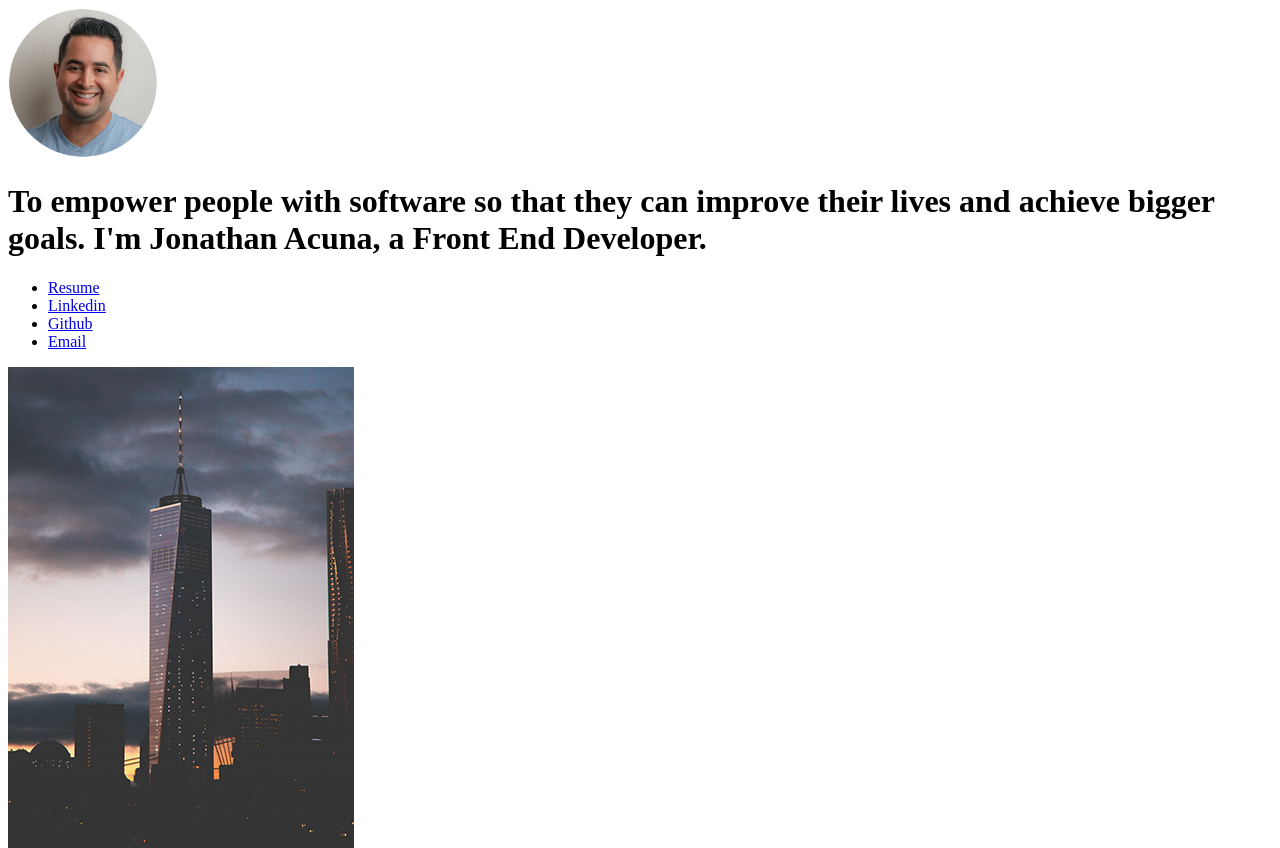
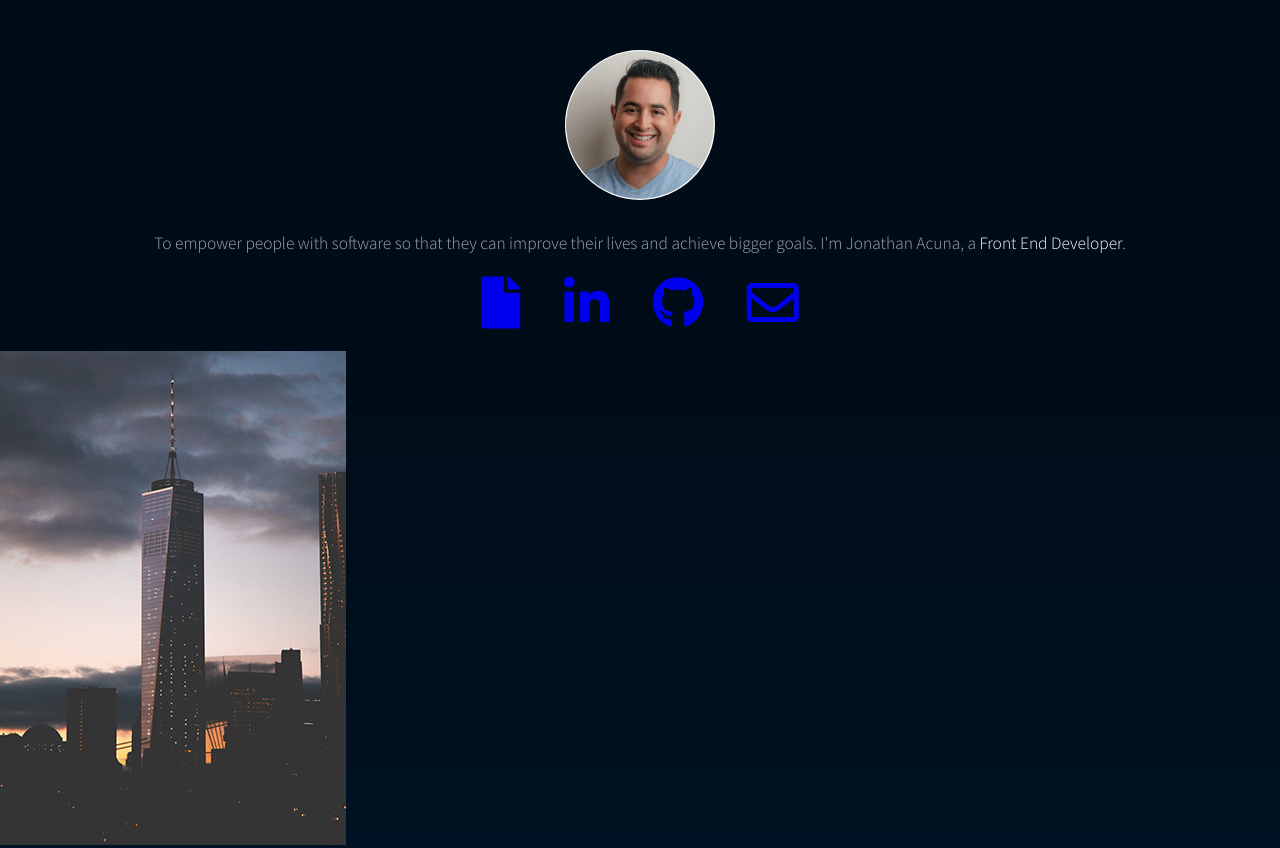
Before and after one commit to jjacuna/portfolio, a plain HTML site: page index.html in a window 1280 px wide. Shown: the top 848 px of the page. Drawn offline with Linux system fonts and the light colour scheme.

Commit message:
CSS update

```diff
--- a/index.html
+++ b/index.html
@@ -8,6 +8,12 @@
   <meta charset="utf-8" />
   <!-- Responsive Web Design - viewport-set to device width -->
   <meta name="viewport" content="width=devide-width, initial-scale=1" />
+
+  <!-- font awesome icons -->
+  <link rel="stylesheet" href="https://use.fontawesome.com/releases/v5.8.1/css/all.css" integrity="sha384-50oBUHEmvpQ+1lW4y57PTFmhCaXp0ML5d60M1M7uH2+nqUivzIebhndOJK28anvf" crossorigin="anonymous" />
+
+  <!-- font -->
+  <link href="https://fonts.googleapis.com/css?family=Source+Sans+Pro:300,400" rel="stylesheet" />
   <!-- cssfile -->
   <link rel="stylesheet" href="styles/main.css" type="text/css" />
 </head>
@@ -22,29 +28,32 @@
       <!-- main heading -->
       <h1>
         To empower people with software so that they can improve their lives
-        and achieve bigger goals. I'm Jonathan Acuna, a Front End Developer.
+        and achieve bigger goals. I'm Jonathan Acuna, a
+        <strong>Front End Developer</strong>.
       </h1>
 
       <!-- icon links -->
+      <div class="icons">
         <ul>
           <!-- Resume -->
           <!-- TODO: Add resume download link -->
           <li>
-          <a href="#" download><span>Resume</span></a>
+            <a href="#" download target="_blank"><i class="fas fa-file fa-3x"></i></a>
           </li>
           <!-- linkedin -->
           <li>
-          <a href="https://www.linkedin.com/in/jonathan-acuna"><span>Linkedin</span></a>
+            <a href="https://www.linkedin.com/in/jonathan-acuna" target="_blank"><i class="fab fa-linkedin-in fa-3x"></i></a>
           </li>
           <!-- github -->
           <li>
-          <a href="https://github.com/jjacuna"><span>Github</span></a>
+            <a href="https://github.com/jjacuna" target="_blank"><i class="fab fa-github fa-3x"></i></a>
           </li>
           <!-- email -->
           <li>
-          <a href="mailto:jonathan.acuna@gmail.com"><span>Email</span></a>
+            <a href="mailto:jonathan.acuna@gmail.com" target="_blank"><i class="far fa-envelope fa-3x"></i></a>
           </li>
         </ul>
+      </div>
     </header>
 
     <!-- main sections -->
@@ -100,7 +109,6 @@
     </footer>
   </div>
 
-
   <!-- scripts -->
   <!-- TODO: add scripts -->
 </body>
--- a/styles/main.css
+++ b/styles/main.css
@@ -1,3 +1,145 @@
+/* Reset */
+
+html,
+body,
+div,
+span,
+applet,
+object,
+iframe,
+h1,
+h2,
+h3,
+h4,
+h5,
+h6,
+p,
+blockquote,
+pre,
+a,
+abbr,
+acronym,
+address,
+big,
+cite,
+code,
+del,
+dfn,
+em,
+img,
+ins,
+kbd,
+q,
+s,
+samp,
+small,
+strike,
+strong,
+sub,
+sup,
+tt,
+var,
+b,
+u,
+i,
+center,
+dl,
+dt,
+dd,
+ol,
+ul,
+li,
+fieldset,
+form,
+label,
+legend,
+table,
+caption,
+tbody,
+tfoot,
+thead,
+tr,
+th,
+td,
+article,
+aside,
+canvas,
+details,
+embed,
+figure,
+figcaption,
+footer,
+header,
+hgroup,
+menu,
+nav,
+output,
+ruby,
+section,
+summary,
+time,
+mark,
+audio,
+video {
+  margin: 0;
+  padding: 0;
+  border: 0;
+  font-size: 100%;
+  font: inherit;
+  vertical-align: baseline;
+}
+
+article,
+aside,
+details,
+figcaption,
+figure,
+footer,
+header,
+hgroup,
+menu,
+nav,
+section {
+  /* block,inline, inline-block,none */
+  display: block;
+}
+
+body {
+  font-family: "source sans pro", Helvetica, sans-serif;
+  background-color: #000;
+  background-image: url("../images/bg.jpeg");
+  background-size: cover;
+  background-position: top center;
+  line-height: 1.65;
+  font-size: 13pt;
+  font-weight: 300;
+  color: rgba(255, 255, 255, 0.65);
+}
+
+header {
+  text-align: center;
+  margin-top: 50px;
+}
+
+strong {
+  color: #ffffff;
+}
+
+ul li {
+  display: inline;
+  margin: 20px;
+}
+
+.icons {
+  margin-top: 20px;
+  margin-bottom: 20px;
+}
+
+h1 {
+  margin-top: 20px;
+}
+
 .image {
   width: 150px;
+  border-radius: 50%;
 }
```
Also changed, not shown: images/bg.jpeg (added). Lines whose indentation alone changed are shown as unchanged.
